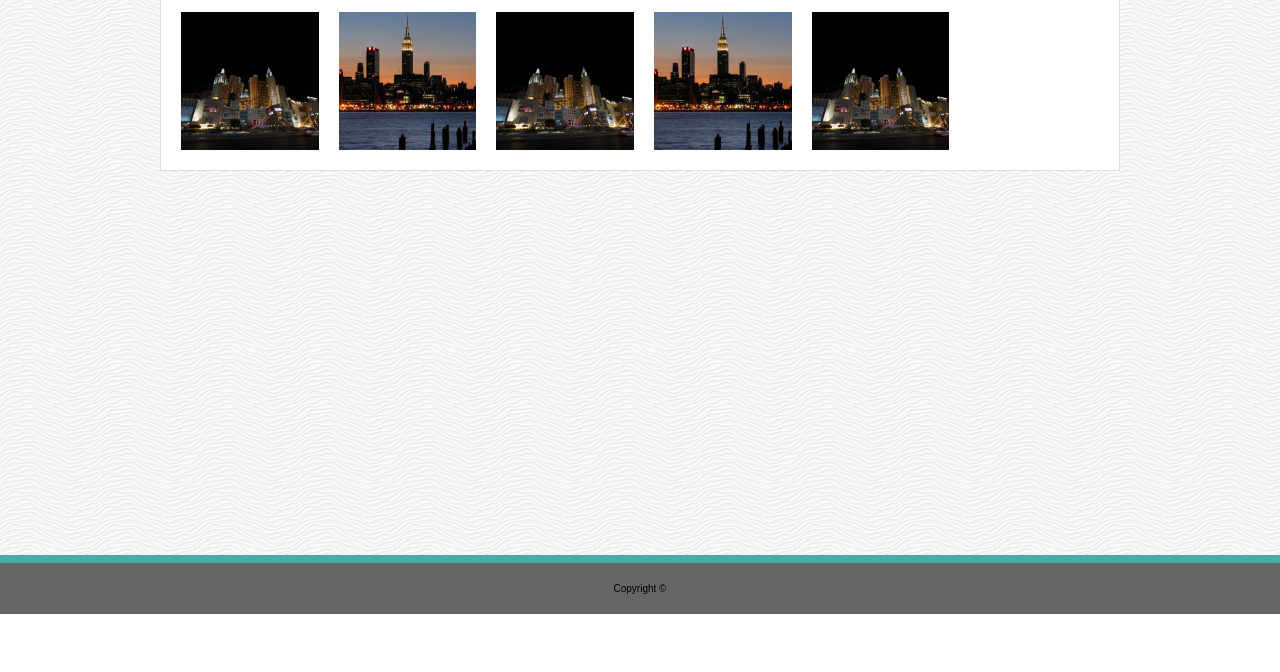
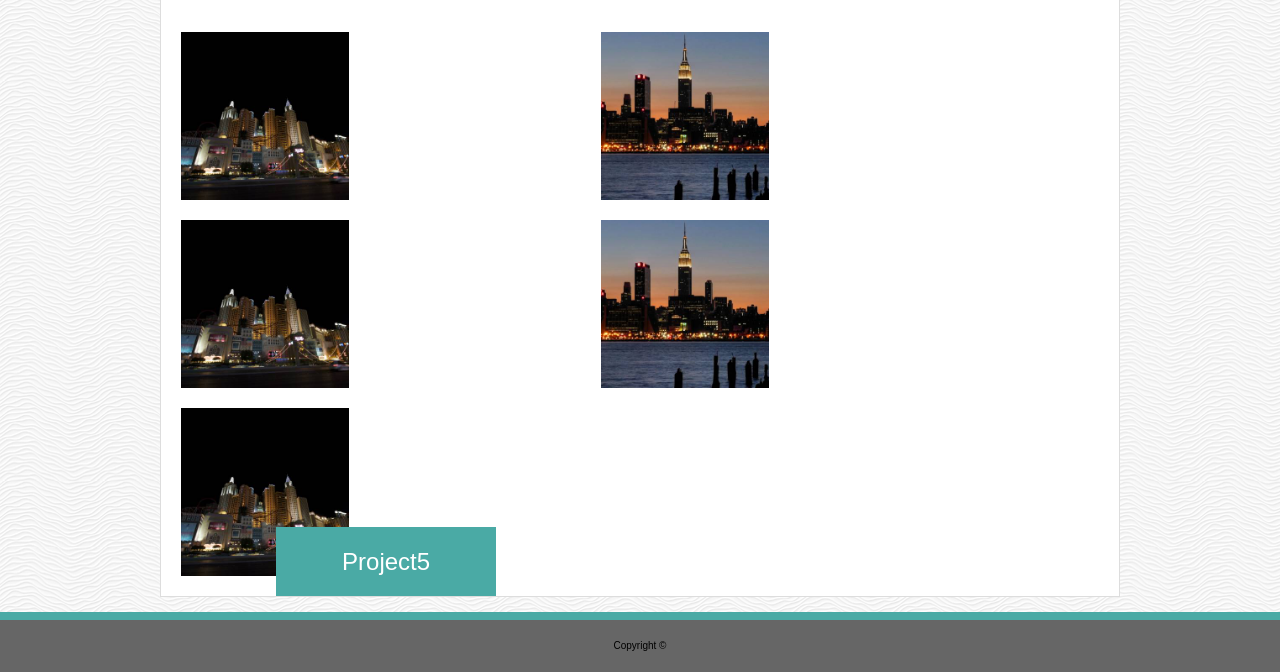
Before and after one commit to DAHuerta/Basic-Portfolio, a plain HTML site: page portfolio.html in a window 1280 px wide. Shown: the part 186-858 px from the top of the page. Before the commit the page ends 800 px from the top, so only its background shows below. Drawn offline with Linux system fonts and the light colour scheme.

Commit message:
fix the styling on all pages

```diff
--- a/assets/css/style.css
+++ b/assets/css/style.css
@@ -4,9 +4,18 @@
 box-sizing: border-box;
 }
 
+.clearfix::after {
+    clear: both;
+    content: "";
+    display: block
+}
+
 body {
     font-family: Arial, Helvetica, sans-serif;
     background-image: url("../images/white-waves.jpg");
+    display: flex;
+    flex-direction: column;
+    min-height: 100vh;
 }
 header {
     background: #ffffff;
@@ -63,6 +72,8 @@ li {
     margin-top: 35px;
     padding-top: 1px;
     border: 1px solid #dddddd;
+    flex: 1;
+    margin-bottom: 15px;
   }
 
 img {
@@ -86,7 +97,6 @@ h1 {
 footer {
     text-align: center;
     bottom: 0;
-    position: absolute;
     background: #666666;
     padding: 20px;
     width: -webkit-fill-available;
@@ -100,17 +110,6 @@ li a:hover {
 }
 
 /* .css for the contact html page */
-
-.wrapper2 {
-    width: 960px;
-    padding: 20px;
-    margin: 0 auto;
-    background: #ffffff;
-    position: relative;
-    margin-top: 35px;
-    padding-top: 1px;
-    border: 1px solid #dddddd;
-}
 
 .name {
     resize: vertical;
@@ -166,17 +165,23 @@ button:hover {
 
 /* .css for the portfolio html page  */
 
-.wrapper2 {
-    width: 960px;
-    padding: 20px;
-    margin: 0 auto;
-    background: #ffffff;
-    position: relative;
-    margin-top: 35px;
-    padding-top: 1px;
-    border: 1px solid #dddddd;
-}
-
 section {
     overflow: auto;
 }
+
+.image {
+    float: left;
+    margin-top: 20px;
+}
+
+.project {
+    background: #4aaaa5;
+    color: white;
+    width: 23%;
+    padding: 21px;
+    font-size: 24px;
+    position: absolute;
+    bottom: 0;
+    left: 12%;
+    text-align: center;
+}
--- a/portfolio.html
+++ b/portfolio.html
@@ -31,15 +31,31 @@
             </div>
             </Header>
 
-            <div class="wrapper2">
+            <div class="wrapper">
                 <section class="content">
                     <h1>Portfolio</h1>
-                    <div class="container">
-                        <a href="#"><img src="assets/images/city2.jpg" width="15%" alt=""></a>
-                        <a href="#"><img src="assets/images/city1.jpg" width="15%" alt=""></a>
-                        <a href="#"><img src="assets/images/city2.jpg" width="15%" alt=""></a>
-                        <a href="#"><img src="assets/images/city1.jpg" width="15%" alt=""></a>
-                        <a href="#"><img src="assets/images/city2.jpg" width="15%" alt=""></a>
+
+                    <div class="container clearfix">
+                        <a class="image" href="#"><img src="assets/images/city2.jpg" width="40%" alt=""></a>
+                        <div class="project">
+                            Project1
+                        </div>
+                        <a class="image" href="#"><img src="assets/images/city1.jpg" width="40%" alt=""></a>
+                        <div class="project">
+                            Project2
+                        </div>
+                        <a class="image" href="#"><img src="assets/images/city2.jpg" width="40%" alt=""></a>
+                        <div class="project">
+                            Project3
+                        </div>
+                        <a class="image" href="#"><img src="assets/images/city1.jpg" width="40%" alt=""></a>
+                        <div class="project">
+                            Project4
+                        </div>
+                        <a class="image" href="#"><img src="assets/images/city2.jpg" width="40%" alt=""></a>
+                        <div class="project">
+                            Project5
+                        </div>
                     </div>
                 </section>
             </div>
```
Also changed, not shown: contact.html (+1 -1 lines).
